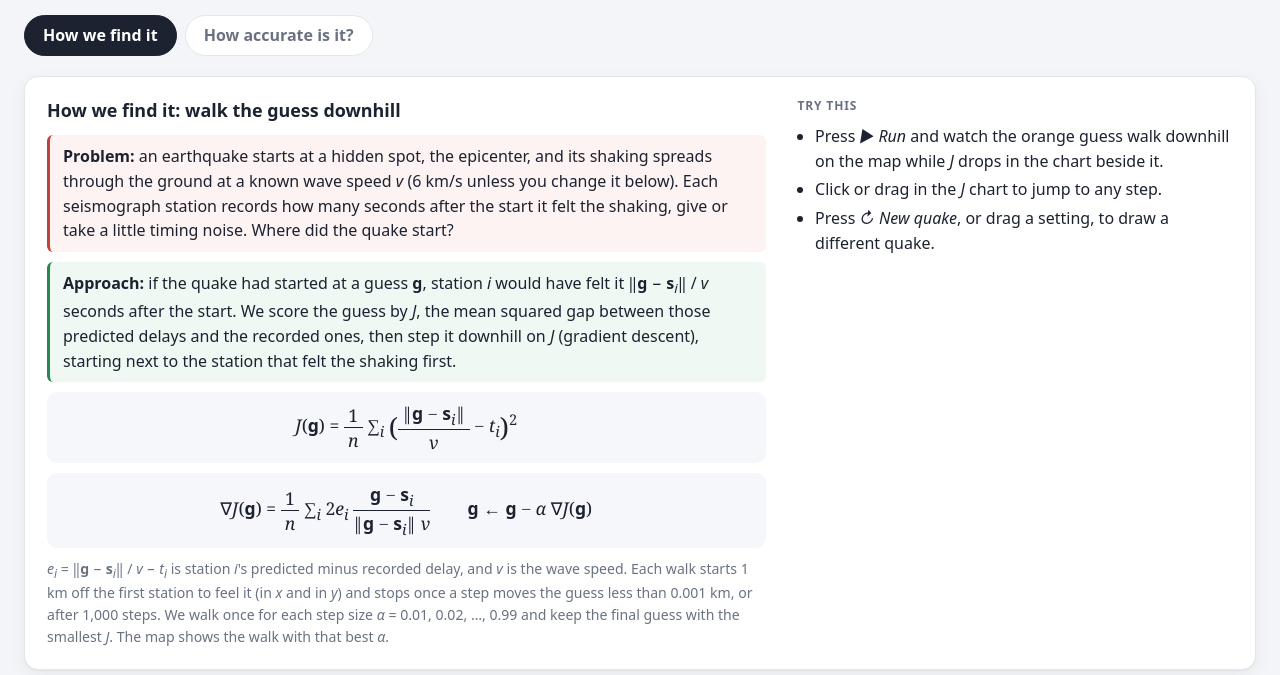
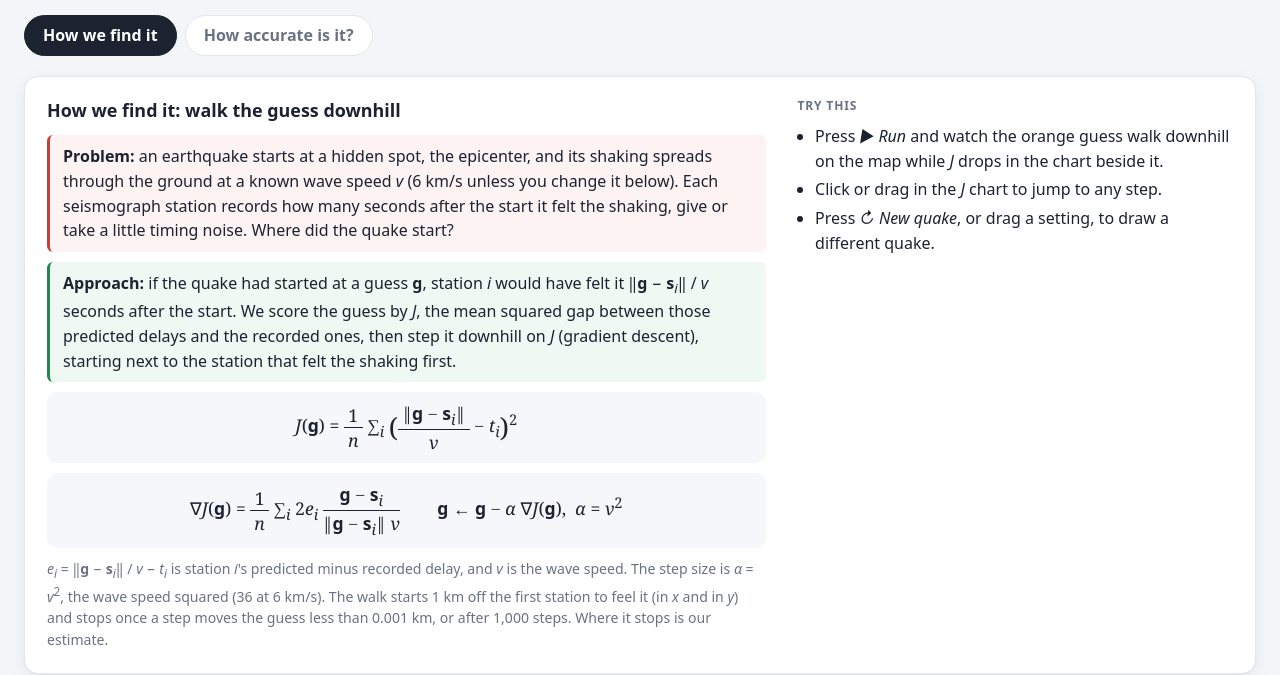
Before and after one commit to yongqi04/quake-explorer, a plain HTML site: page index.html in a window 1280 px wide. Shown: the part 125-800 px from the top of the page. Drawn offline with Linux system fonts and the light colour scheme.

Commit message:
Switch the estimator to version 2: one walk with alpha = v^2
Replace the search over 99 step sizes with the team's version 2: a
single gradient descent walk with step size alpha = speed^2, the same
start and stop rule. quake.js matches the version 2 Python on 16 test
quakes (worst difference 1.3e-13 km, same step counts). The page text,
formula and readout now say alpha = v^2, Run paces short walks at about
10 frames a step, and the map marks where each step of a short walk
lands.

Co-Authored-By: Claude Opus 5.5 <noreply@anthropic.com>

```diff
--- a/index.html
+++ b/index.html
@@ -60,18 +60,18 @@
           <b>s</b><sub><i>i</i></sub></span><span>&Vert;<b>g</b> &minus;
           <b>s</b><sub><i>i</i></sub>&Vert; <i>v</i></span></span>
         <span class="sep"></span>
-        <b>g</b> &larr; <b>g</b> &minus; <i>&alpha;</i> &nabla;<i>J</i>(<b>g</b>)
+        <b>g</b> &larr; <b>g</b> &minus; <i>&alpha;</i> &nabla;<i>J</i>(<b>g</b>),
+        &nbsp;<i>&alpha;</i> = <i>v</i><sup>2</sup>
       </div>
       <p class="muted"><i>e</i><sub><i>i</i></sub> = &Vert;<b>g</b> &minus;
         <b>s</b><sub><i>i</i></sub>&Vert; / <i>v</i> &minus;
         <i>t</i><sub><i>i</i></sub> is station <i>i</i>'s predicted minus
-        recorded delay, and <i>v</i> is the wave speed. Each walk starts 1 km
-        off the
-        first station to feel it (in <i>x</i> and in <i>y</i>) and stops once
-        a step moves the guess less than 0.001 km, or after 1,000 steps. We
-        walk once for each step size <i>&alpha;</i> = 0.01, 0.02, &hellip;,
-        0.99 and keep the final guess with the smallest <i>J</i>. The map
-        shows the walk with that best <i>&alpha;</i>.</p>
+        recorded delay, and <i>v</i> is the wave speed. The step size is
+        <i>&alpha;</i> = <i>v</i><sup>2</sup>, the wave speed squared (36 at
+        6 km/s). The walk starts 1 km off the first station to feel it (in
+        <i>x</i> and in <i>y</i>) and stops once a step moves the guess less
+        than 0.001 km, or after 1,000 steps. Where it stops is our
+        estimate.</p>
     </div>
 
     <div class="intro-main" data-show="accuracy">
--- a/js/app.js
+++ b/js/app.js
@@ -118,7 +118,7 @@
     stopPlay();
     f.quake = quake || quakeOf(state.cond, findSeed(f.k));
     f.origin = origin || null;
-    f.walk = QX.bestWalk(f.quake.x, f.quake.t, f.quake.speed);
+    f.walk = QX.walkPath(f.quake.x, f.quake.t, f.quake.speed);
     f.losses = f.walk.path.map(function (g) {
       return QX.loss(f.quake.x, f.quake.t, f.quake.speed, g[0], g[1]);
     });
@@ -156,7 +156,7 @@
       ['settings', condText(q)],
       ['step', f.step.toLocaleString('en-US') + ' of ' + last.toLocaleString('en-US')],
       ['mismatch J here', P.fmtJ(f.losses[f.step]) + ' s²'],
-      ['step size α', f.walk.alpha.toFixed(2) + ' (best of 99)'],
+      ['step size α', Number(f.walk.alpha.toFixed(2)) + ' (= v²)'],
       ['first to feel it', 'station ' + (first + 1) + ', ' + q.t[first].toFixed(2) + ' s']
     ];
     if (f.truth) rows.splice(4, 0, ['miss here', P.fmtKm(QX.miss(g, q))]);
@@ -186,7 +186,9 @@
     var f = state.find, last = f.walk.path.length - 1;
     if (f.step >= last) f.step = 0;
     f.playing = true;
-    var pos = f.step, perFrame = Math.max(last / 150, 0.5);  // about 2.5 s
+    // short walks get about 10 frames a step; long ones finish in ~2.5 s
+    var frames = Math.min(Math.max(last * 10, 60), 150);
+    var pos = f.step, perFrame = last / frames;
     function tick() {
       if (!f.playing) return;
       pos = Math.min(pos + perFrame, last);
@@ -295,7 +297,7 @@
     var key = [pt.row, pt.seed, s.n, s.spacing, s.noise, s.speed].join('|');
     if (pv.key !== key) {
       var q = quakeOf(s, pt.seed);
-      pv = {key: key, quake: q, walk: QX.bestWalk(q.x, q.t, q.speed)};
+      pv = {key: key, quake: q, walk: QX.walkPath(q.x, q.t, q.speed)};
     }
     return pv;
   }
--- a/js/plots.js
+++ b/js/plots.js
@@ -356,6 +356,13 @@
                       'stroke-linejoin': 'round', 'stroke-linecap': 'round', opacity: 0.8}, dyn);
       el('polyline', {points: pts, fill: 'none', stroke: guessC, 'stroke-width': 2,
                       'stroke-linejoin': 'round', 'stroke-linecap': 'round'}, dyn);
+      if (!compact && o.path.length <= 80) {
+        // a short walk: mark where each step landed
+        for (k = 0; k < step; k++) {
+          el('circle', {cx: sx(o.path[k][0]), cy: sy(o.path[k][1]), r: 2.6, fill: guessC,
+                        stroke: surface, 'stroke-width': 1.5}, dyn);
+        }
+      }
       var g = o.path[step], gx = sx(g[0]), gy = sy(g[1]);
       el('circle', {cx: gx, cy: gy, r: compact ? 4 : 5.5, fill: guessC, stroke: surface,
                     'stroke-width': 4, 'paint-order': 'stroke'}, dyn);
--- a/js/quake.js
+++ b/js/quake.js
@@ -1,17 +1,17 @@
 /* quake.js: the earthquake simulator and our epicenter estimator in plain
  * JavaScript, so the page can rerun everything while you drag a slider.
  *
- * estimate() is a line-for-line port of the team's Python method:
+ * estimate() is a line-for-line port of the team's Python method (version
+ * 2, one step size alpha = v^2):
  *
  *   J(g)  = 1/n sum_i (||g - s_i|| / v - t_i)^2      timing mismatch, s^2
  *   dJ(g) = 1/n sum_i 2 e_i (g - s_i) / (||g - s_i|| v),
  *           e_i = ||g - s_i|| / v - t_i
- *   g <- g - alpha dJ(g)
+ *   g <- g - alpha dJ(g),  alpha = v^2
  *
- * Each walk starts 1 km off (in x and in y) the station that felt the
- * quake first and stops once a step moves the guess less than 0.001 km, or
- * after 1,000 steps. We walk once per alpha = 0.01, 0.02, ..., 0.99 and
- * keep the final guess with the smallest J.
+ * The walk starts 1 km off (in x and in y) the station that felt the quake
+ * first and stops once a step moves the guess less than 0.001 km, or after
+ * 1,000 steps. Its final guess is the estimate.
  *
  * makeQuake() follows the recipe of the course's earthquake.py (stations
  * and epicenter are n + 1 draws from one bell curve; each delay is
@@ -24,8 +24,6 @@
   var SPEED = 6;      // default wave speed, km/s (earthquake.py's default)
   var RUNS = 1000;    // most steps per walk
   var TOL = 1e-3;     // stop once a step moves the guess less than this, km
-  var ALPHAS = [];    // bit for bit np.arange(0.01, 1.0, 0.01) (numpy 2)
-  for (var k = 0; k < 99; k++) ALPHAS.push((k + 1) * 0.01);
 
   // ------------------------------------------------------- random numbers
   function rng(seed) {
@@ -104,27 +102,18 @@
     return keepPath ? path : [gx, gy];
   }
 
+  function stepSize(v) { return v * v; }   // alpha = speed ** 2
+
   function estimate(x, t, v) {
-    // walk once per alpha; keep the final guess with the smallest J
-    var best = null, bestJ = Infinity, bestAlpha = NaN;
-    for (var k = 0; k < ALPHAS.length; k++) {
-      var g = walk(x, t, v, ALPHAS[k], false);
-      var j = loss(x, t, v, g[0], g[1]);
-      if (j < bestJ) { best = g; bestJ = j; bestAlpha = ALPHAS[k]; }
-    }
-    if (best === null) {        // every J was NaN: keep the first walk
-      best = walk(x, t, v, ALPHAS[0], false);
-      bestAlpha = ALPHAS[0];
-      bestJ = loss(x, t, v, best[0], best[1]);
-    }
-    return {guess: best, alpha: bestAlpha, loss: bestJ};
+    // one walk with alpha = v^2; its final guess is the estimate
+    var alpha = stepSize(v), g = walk(x, t, v, alpha, false);
+    return {guess: g, alpha: alpha, loss: loss(x, t, v, g[0], g[1])};
   }
 
-  function bestWalk(x, t, v) {
-    // the whole path of the walk estimate() keeps
-    var est = estimate(x, t, v);
-    var path = walk(x, t, v, est.alpha, true);
-    return {path: path, guess: est.guess, alpha: est.alpha, loss: est.loss};
+  function walkPath(x, t, v) {
+    // the same walk as estimate(), keeping every guess along the way
+    var alpha = stepSize(v), path = walk(x, t, v, alpha, true), g = path[path.length - 1];
+    return {path: path, guess: g, alpha: alpha, loss: loss(x, t, v, g[0], g[1])};
   }
 
   function lossGrid(x, t, v, x0, x1, y0, y1, nx, ny) {
@@ -144,9 +133,9 @@
     return Math.hypot(guess[0] - quake.y[0], guess[1] - quake.y[1]);
   }
 
-  var QX = {SPEED: SPEED, RUNS: RUNS, TOL: TOL, ALPHAS: ALPHAS, rng: rng,
-            normal: normal, makeQuake: makeQuake, argmin: argmin, loss: loss,
-            walk: walk, estimate: estimate, bestWalk: bestWalk,
+  var QX = {SPEED: SPEED, RUNS: RUNS, TOL: TOL, rng: rng, normal: normal,
+            makeQuake: makeQuake, argmin: argmin, loss: loss, walk: walk,
+            stepSize: stepSize, estimate: estimate, walkPath: walkPath,
             lossGrid: lossGrid, miss: miss};
   if (typeof module === 'object' && module.exports) module.exports = QX;
   else root.QX = QX;
```
Also changed, not shown: 1 other file.
